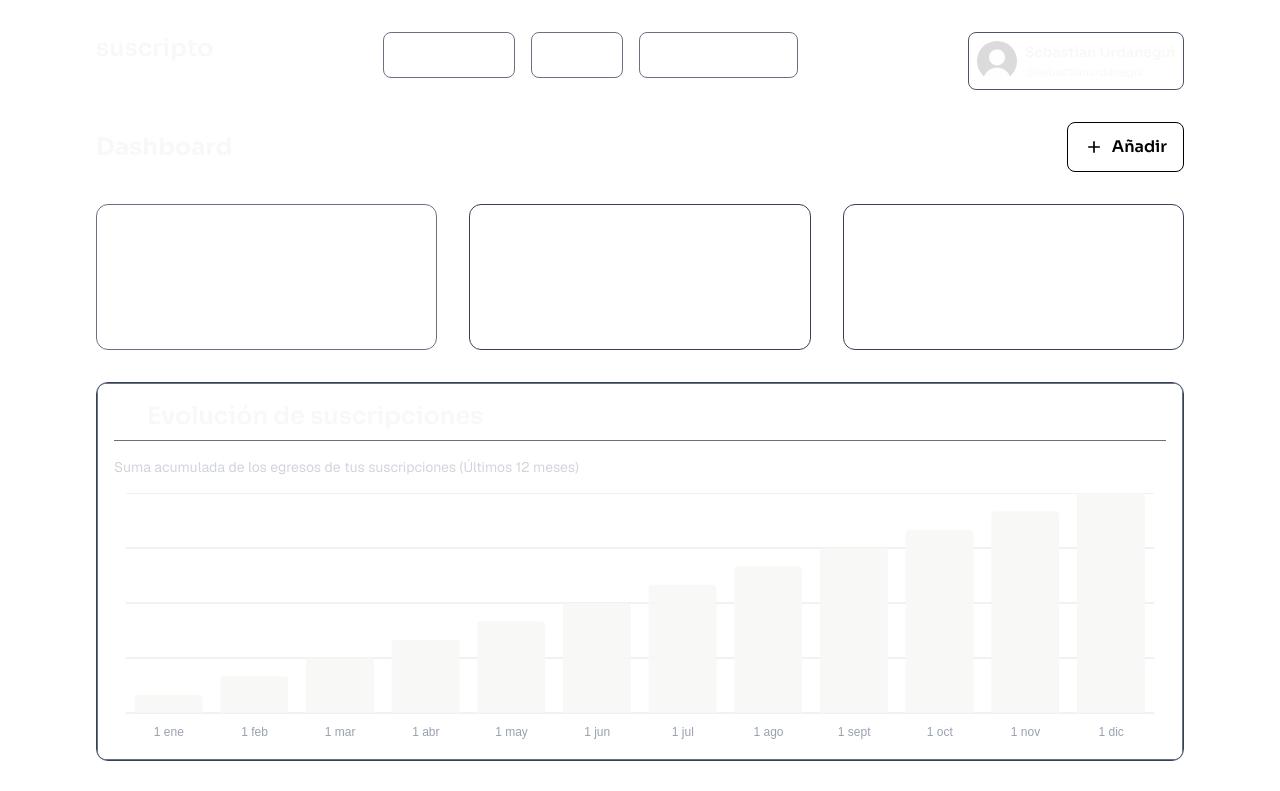
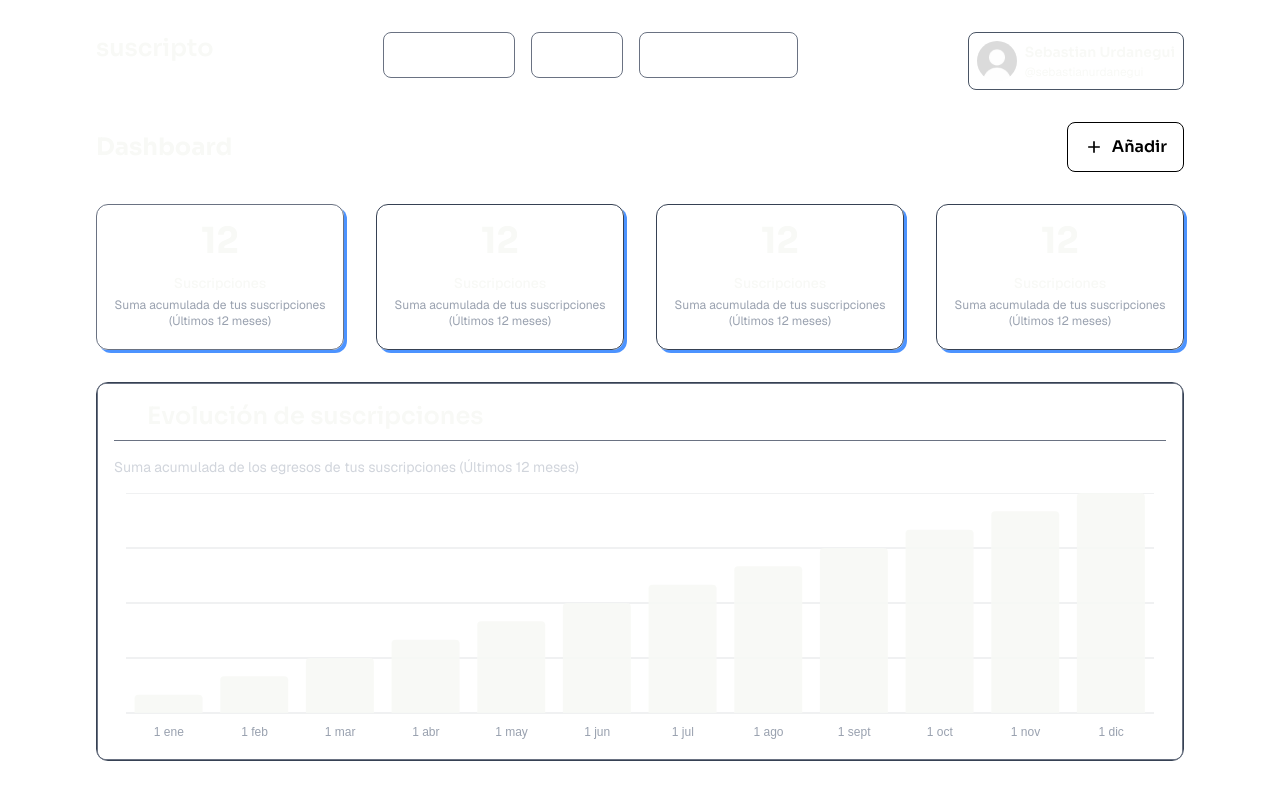
Before and after one commit to SebastianUrdaneguiBisalaya/suscripto.manager, a Next.js app: page /home/dashboard in a window 1280 px wide. Shown: the top 791 px of the page. Built offline with nearby package versions, Linux system fonts and the light colour scheme; what @midudev/tailwind-animations would draw is missing.

Commit message:
styles: card-statistics component

```diff
--- a/src/app/home/dashboard/page.tsx
+++ b/src/app/home/dashboard/page.tsx
@@ -26,17 +26,36 @@ export default function DashboardPage() {
         </button>
       </div>
 
-      <div className="w-full grid grid-cols-1 lg:grid-cols-3 gap-8 auto-rows-min items-start grid-flow-row-dense">
-        <div className="border border-gray-500 rounded-xl shadow-[3px_3px_0px_rgba(255,255,255,0.6)]">
-          <CardStatistic />
+      <div className="w-full grid grid-cols-1 lg:grid-cols-4 gap-8 auto-rows-min items-start grid-flow-row-dense">
+        <div className="border border-gray-500 rounded-xl shadow-[3px_3px_0px_rgba(0,102,255,0.7)]">
+          <CardStatistic
+            title="Suscripciones"
+            subtitle="Suma acumulada de tus suscripciones (Últimos 12 meses)"
+            value={12}
+          />
         </div>
-        <div className="border border-gray-700 rounded-xl shadow-[3px_3px_0px_rgba(255,255,255,0.6)]">
-          <CardStatistic />
+        <div className="border border-gray-700 rounded-xl shadow-[3px_3px_0px_rgba(0,102,255,0.7)]">
+          <CardStatistic
+            title="Suscripciones"
+            subtitle="Suma acumulada de tus suscripciones (Últimos 12 meses)"
+            value={12}
+          />
         </div>
-        <div className="border border-gray-700 rounded-xl shadow-[3px_3px_0px_rgba(255,255,255,0.6)]">
-          <CardStatistic />
+        <div className="border border-gray-700 rounded-xl shadow-[3px_3px_0px_rgba(0,102,255,0.7)]">
+          <CardStatistic
+            title="Suscripciones"
+            subtitle="Suma acumulada de tus suscripciones (Últimos 12 meses)"
+            value={12}
+          />
         </div>
-        <div className="lg:col-span-3 border border-gray-700 rounded-xl shadow-[3px_3px_0px_rgba(255,255,255,0.6)]">
+        <div className="border border-gray-700 rounded-xl shadow-[3px_3px_0px_rgba(0,102,255,0.7)]">
+          <CardStatistic
+            title="Suscripciones"
+            subtitle="Suma acumulada de tus suscripciones (Últimos 12 meses)"
+            value={12}
+          />
+        </div>
+        <div className="lg:col-span-4 border border-gray-700 rounded-xl shadow-[3px_3px_0px_rgba(255,255,255,0.6)]">
           <BarChart
             title="Evolución de suscripciones"
             subtitle="Suma acumulada de los egresos de tus suscripciones (Últimos 12 meses)"
@@ -44,7 +63,7 @@ export default function DashboardPage() {
             dataKey="month"
           />
         </div>
-        <div className="lg:col-span-3 border border-gray-700 rounded-xl shadow-[3px_3px_0px_rgba(255,255,255,0.6)]">
+        <div className="lg:col-span-4 border border-gray-700 rounded-xl shadow-[3px_3px_0px_rgba(255,255,255,0.6)]">
           <BarChart
             title="Suscripciones por categoría"
             subtitle="Suma acumulada de los egresos de tus suscripciones por categoría (Últimos 12 meses)"
--- a/src/components/card-statistic.tsx
+++ b/src/components/card-statistic.tsx
@@ -1,9 +1,37 @@
-export default function CardStatistic() {
+interface CardStatisticProps {
+    title: string;
+    subtitle: string;
+    value: number;
+}
+
+export default function CardStatistic({
+    title,
+    subtitle,
+    value,
+}: CardStatisticProps) {
     return (
         <div
-            className="h-36 w-full flex flex-col"
+            className="h-36 w-full flex flex-col gap-3 p-4"
         >
-
+            <p
+                className="text-white-cream font-sora font-bold text-4xl text-center"
+            >
+                {value}
+            </p>
+            <div
+                className="flex flex-col items-center gap-1"
+            >
+                <span
+                    className="text-white-cream font-geist font-medium text-sm text-center"
+                >
+                    {title}
+                </span>
+                <span
+                    className="text-gray-400 font-geist font-normal text-xs text-center"
+                >
+                    {subtitle}
+                </span>
+            </div>
         </div>
     )
 }
```
